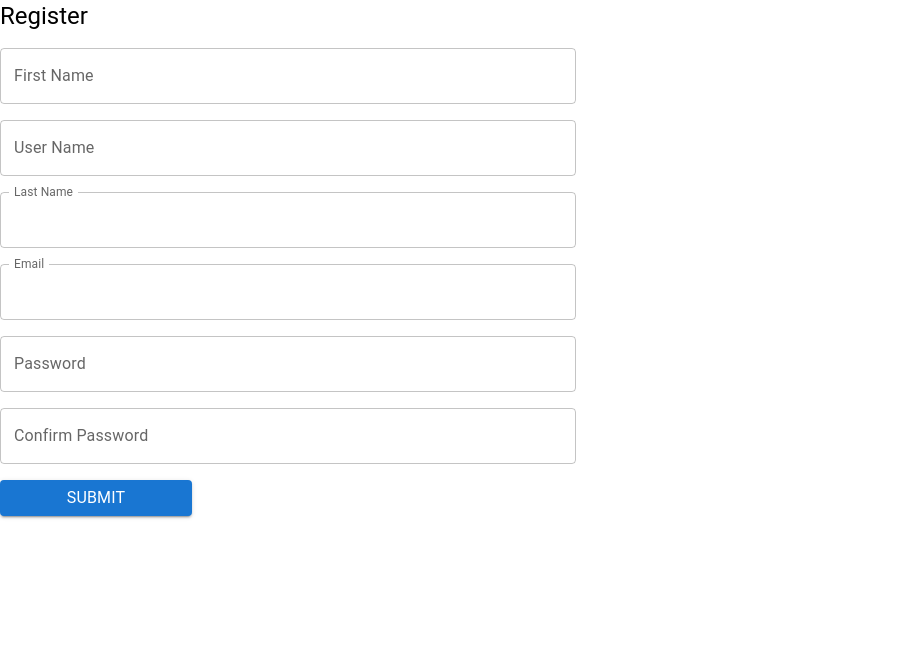
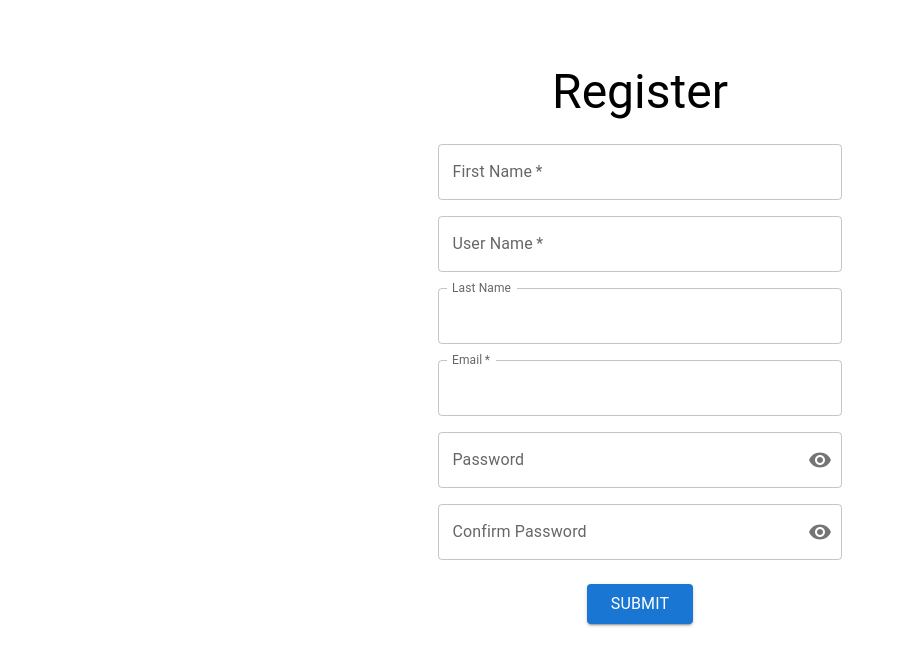
Before and after one commit to vanshanand34/Stock-monitor, a React (Create React App) app in the folder stockmonitor/frontend/: page /register in a window 1280 px wide. Shown: the top 666 px of the page, without its empty margins (0-905 px from the left). Built offline with nearby package versions, Linux system fonts and the light colour scheme.

Commit message:
fix: Fixed UI issues in register page, added show/hide password functionality and error toast display

```diff
--- a/stockmonitor/frontend/src/register.tsx
+++ b/stockmonitor/frontend/src/register.tsx
@@ -1,9 +1,18 @@
 import axios from 'axios';
-import React , { useState } from 'react';
-import { Box ,Typography , TextField , Button } from '@mui/material';
-import { RegistrationForm } from './stock';
+import React, { useState } from 'react';
+import { Box, Typography, TextField, Button } from '@mui/material';
+import { PasswordComponentProps, RegistrationForm } from './interfaces/index.tsx';
 import { useNavigate } from 'react-router-dom';
 import api from './api.tsx';
+
+import IconButton from '@mui/material/IconButton';
+import OutlinedInput from '@mui/material/OutlinedInput';
+import InputLabel from '@mui/material/InputLabel';
+import InputAdornment from '@mui/material/InputAdornment';
+import FormControl from '@mui/material/FormControl';
+import Visibility from '@mui/icons-material/Visibility';
+import VisibilityOff from '@mui/icons-material/VisibilityOff';
+import ErrorDisplay from './components/ErrorDisplay.tsx';
 
 const RegisterPage: React.FC = () => {
     const navigate = useNavigate()
@@ -15,42 +24,70 @@ const RegisterPage: React.FC = () => {
         password2: '',
         username: ''
     });
+    const [errors, setErrors] = useState<string[]>([]);
+
     const handleChange = (event: React.ChangeEvent<HTMLInputElement | HTMLTextAreaElement>) => {
         setFormData({ ...formData, [event.target.name]: event.target.value });
     };
 
     const handleSubmit = async (event: React.FormEvent<HTMLFormElement>) => {
+
         event.preventDefault(); // Prevent default form submission
-            const fetchdata = async ()=>{
-                try{
+        const fetchdata = async () => {
+            try {
                 console.log(formData)
-                    const response = await api.post("http://127.0.0.1:8000/stock/register",formData);
-                    const data = response.data ;
-                    const code = response.status;
-                    console.log(code);
-                    console.log(data);
-                    console.log("success : ",data);
-                    // localStorage.setItem('token',data['token'])
+                const response = await api.post("http://127.0.0.1:8000/stock/register", formData);
+                const responseData = response.data;
+                console.log(responseData);
+
+                if (responseData.status) {
                     navigate('/login');
-                }catch(err){
-                    console.log("Error : ",err);
+                    setErrors([]);
+                } else {
+                    const errors = responseData.error;
+                    const errorList: string[] = [];
+                    for (const key in errors) {
+                        errorList.push(`${key}: ${errors[key]}`);
+                    }
+                    console.log(errors);
+                    setErrors(errorList);
+                }
+            } catch (err) {
+                console.log("Error : ", err);
+                setErrors(["Some unexpected error occured"]);
             }
         }
         fetchdata();
     };
     return (
         <div>
-                <Box component="form" onSubmit={handleSubmit} sx={{ display: 'flex', flexDirection: 'column', alignItems: 'left' }}>
-            <Typography variant="h5" sx={{ mb: 2 }}>
+            <Box
+                component="form"
+                onSubmit={handleSubmit}
+                sx={{
+                    display: 'flex', flexDirection: 'column', alignItems: 'center',
+                    width: {
+                        xs: '100%',
+                        sm: '60%',
+                        md: '80%',
+                        lg: '70%'
+                    },
+                    margin: 'auto',
+                    paddingY: 6
+                }}
+            >
+                <Typography variant="h3" sx={{ py: 2 }}>
                     Register
                 </Typography>
+
                 <TextField
                     label="First Name"
                     name="first_name"
                     type="text"
                     value={formData.first_name}
                     onChange={handleChange}
-                sx={{ width: '45%', mb: 2 }}
+                    sx={{ width: { xs: '80%', sm: '75%', md: '50%', lg: '45%' }, m: 1 }}
+                    required
                 />
                 <TextField
                     label="User Name"
@@ -58,7 +95,8 @@ const RegisterPage: React.FC = () => {
                     type="text"
                     value={formData.username}
                     onChange={handleChange}
-                sx={{ width: '45%', mb: 2 }}
+                    sx={{ width: { xs: '80%', sm: '75%', md: '50%', lg: '45%' }, m: 1 }}
+                    required
                 />
                 <TextField
                     label="Last Name"
@@ -66,7 +104,7 @@ const RegisterPage: React.FC = () => {
                     type="text"
                     value={formData.last_name}
                     onChange={handleChange}
-                sx={{ width: '45%', mb: 2 }}
+                    sx={{ width: { xs: '80%', sm: '75%', md: '50%', lg: '45%' }, m: 1 }}
                 />
                 <TextField
                     label="Email"
@@ -74,38 +112,83 @@ const RegisterPage: React.FC = () => {
                     type="email"
                     value={formData.email}
                     onChange={handleChange}
-                sx={{ width: '45%', mb: 2 }}
+                    sx={{ width: { xs: '80%', sm: '75%', md: '50%', lg: '45%' }, m: 1 }}
+                    required
                 />
-            <TextField
-                label="Password"
-                name="password"
-                type="password"
+                <ShowHidePassword
+                    name='password'
+                    label='Password'
                     value={formData.password}
                     onChange={handleChange}
-                sx={{ width: '45%', mb: 2 }}
                 />
-            <TextField
-                label="Confirm Password"
-                name="password2"
-                type="password"
+                <ShowHidePassword
+                    name='password2'
+                    label='Confirm Password'
                     value={formData.password2}
                     onChange={handleChange}
-                sx={{ width: '45%', mb: 2 }}
                 />
+                <Box py={2}>
                     <Button
-            type = "submit"
-            color = "primary"
-            variant = "contained"
+                        type="submit"
+                        color="primary"
+                        variant="contained"
                         name="Submit"
-            sx={{ width:'15%' ,mb:2}}>
+                        sx={{ px: 3, py: 1 }}>
                         <Typography component="span" display="inline">Submit</Typography>
                     </Button>
                 </Box>
+            </Box>
+            <ErrorDisplay errors={errors} setErrors={setErrors} />
         </div>
     )
 
 }
 
+const ShowHidePassword: React.FC<PasswordComponentProps> = ({ label, name, value, onChange }) => {
+    const [showPassword, setShowPassword] = React.useState(false);
+
+    const handleClickShowPassword = () => setShowPassword((show) => !show);
+
+    const handleMouseDownPassword = (event: React.MouseEvent<HTMLButtonElement>) => {
+        event.preventDefault();
+    };
+
+    const handleMouseUpPassword = (event: React.MouseEvent<HTMLButtonElement>) => {
+        event.preventDefault();
+    };
+
+    return (
+        <FormControl sx={{ width: { xs: '80%', sm: '75%', md: '50%', lg: '45%' }, m: 1 }}
+            variant="outlined">
+            <InputLabel htmlFor="outlined-adornment-password">{label}</InputLabel>
+            <OutlinedInput
+                id={`outlined-adornment-password-${name}`}
+                type={showPassword ? 'text' : 'password'}
+                required
+                endAdornment={
+                    <InputAdornment position="end">
+                        <IconButton
+                            aria-label={
+                                showPassword ? 'hide the password' : 'display the password'
+                            }
+                            onClick={handleClickShowPassword}
+                            onMouseDown={handleMouseDownPassword}
+                            onMouseUp={handleMouseUpPassword}
+                            edge="end"
+                        >
+                            {showPassword ? <VisibilityOff /> : <Visibility />}
+                        </IconButton>
+                    </InputAdornment>
+                }
+                label={label}
+                name={name}
+                value={value}
+                onChange={onChange}
+            />
+        </FormControl>
+    )
+}
+
 
 
 export default RegisterPage;
```
Lines whose indentation alone changed are shown as unchanged.
